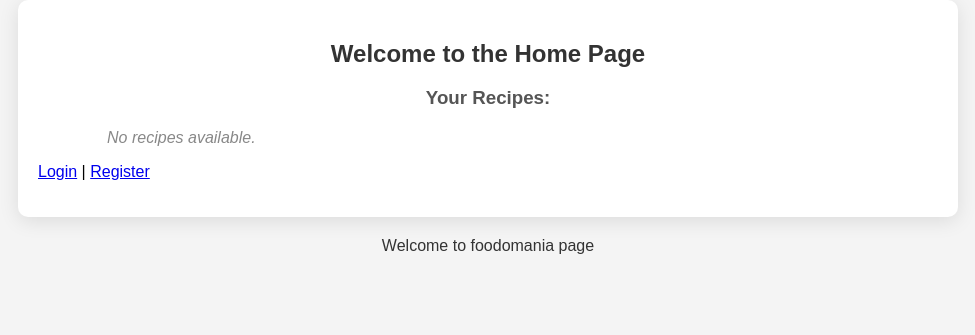
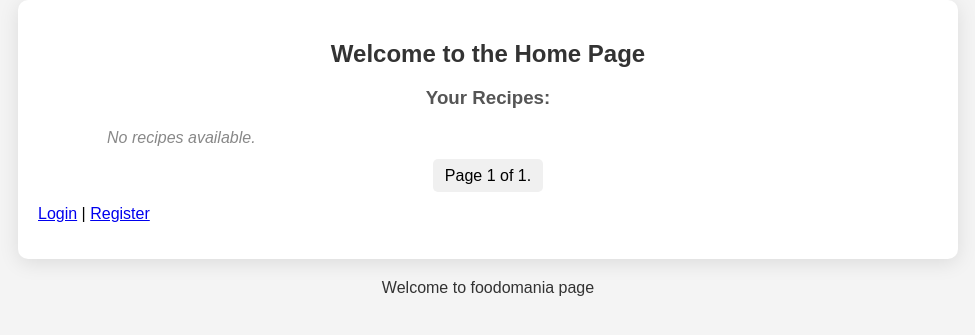
Before and after one commit to EmaMiha/Foodomania, a Django app: page / in a window 1280 px wide. Shown: the top 335 px of the page, without its empty margins (152-1127 px from the left). Run offline with Django 4.2, Linux system fonts and the light colour scheme; data that the repository does not hold is empty.

Commit message:
add pagination for home page

```diff
--- a/foodie_app/static/css/home.css
+++ b/foodie_app/static/css/home.css
@@ -151,7 +151,7 @@ cursor: pointer;
 }
 
 .update-button:hover {
-    background-color: #0056b3; /* Darker blue on hover */
+    background-color: #0056b3;
 }
 .allcomm {
 
@@ -187,3 +187,28 @@ cursor: pointer;
 .reply-button:hover{
     background-color: #007bff;
 }
+
+.pagination {
+    margin: 20px 0;
+    text-align: center;
+}
+
+.pagination a {
+    margin: 0 5px;
+    padding: 8px 12px;
+    text-decoration: none;
+    color: #007bff;
+    border: 1px solid #007bff;
+    border-radius: 5px;
+}
+
+.pagination a:hover {
+    background-color: #007bff;
+}
+
+.pagination .current {
+    margin: 0 5px;
+    padding: 8px 12px;
+    border-radius: 5px;
+    background-color: #f0f0f0;
+}
--- a/foodie_app/templates/home.html
+++ b/foodie_app/templates/home.html
@@ -92,6 +92,25 @@
             <div class="no-recipes">No recipes available.</div>
             {% endfor %}
         </div>
+
+        <div class="pagination">
+            <span class="step-links">
+                {% if recipes.has_previous %}
+                    <a href="?page=1">&laquo; first</a>
+                    <a href="?page={{ recipes.previous_page_number }}">previous</a>
+                {% endif %}
+
+                <span class="current">
+                    Page {{ recipes.number }} of {{ recipes.paginator.num_pages }}.
+                </span>
+
+                {% if recipes.has_next %}
+                    <a href="?page={{ recipes.next_page_number }}">next</a>
+                    <a href="?page={{ recipes.paginator.num_pages }}">last &raquo;</a>
+                {% endif %}
+            </span>
+        </div>
+
         {% if not user.is_authenticated %}
         <div class="auth-links">
             <p>
--- a/foodie_app/views.py
+++ b/foodie_app/views.py
@@ -9,6 +9,7 @@ from .forms import CustomUserCreationForm, CustomAuthenticationForm
 from .models import Recipe,Comment
 from .forms import RecipeForm
 from django.shortcuts import get_object_or_404
+from django.core.paginator import Paginator
 
 def index(request):
     return render(request,"login.html")
@@ -49,7 +50,12 @@ def register(request):
 
 def home(request):
     recipes = Recipe.objects.all()  # Fetch all posts (recipes)
-    return render(request, 'home.html', {'recipes': recipes, 'user':request.user})
+    paginator=Paginator(recipes,6)
+
+    page_number=request.GET.get('page')
+    recipess=paginator.get_page(page_number)
+
+    return render(request, 'home.html', {'recipes': recipess, 'user':request.user})
 
 
 
```
Also changed, not shown: media/recipes/images/2.jpg (added), media/recipes/images/3.jpg (added), media/recipes/images/SPRITE_87VHd1g.jpg (added), media/recipes/images/auto.jpg (added), media/recipes/images/cover.jpg (added), media/recipes/images/logo.png (added), media/recipes/images/logo_LoDNagF.png (added).
